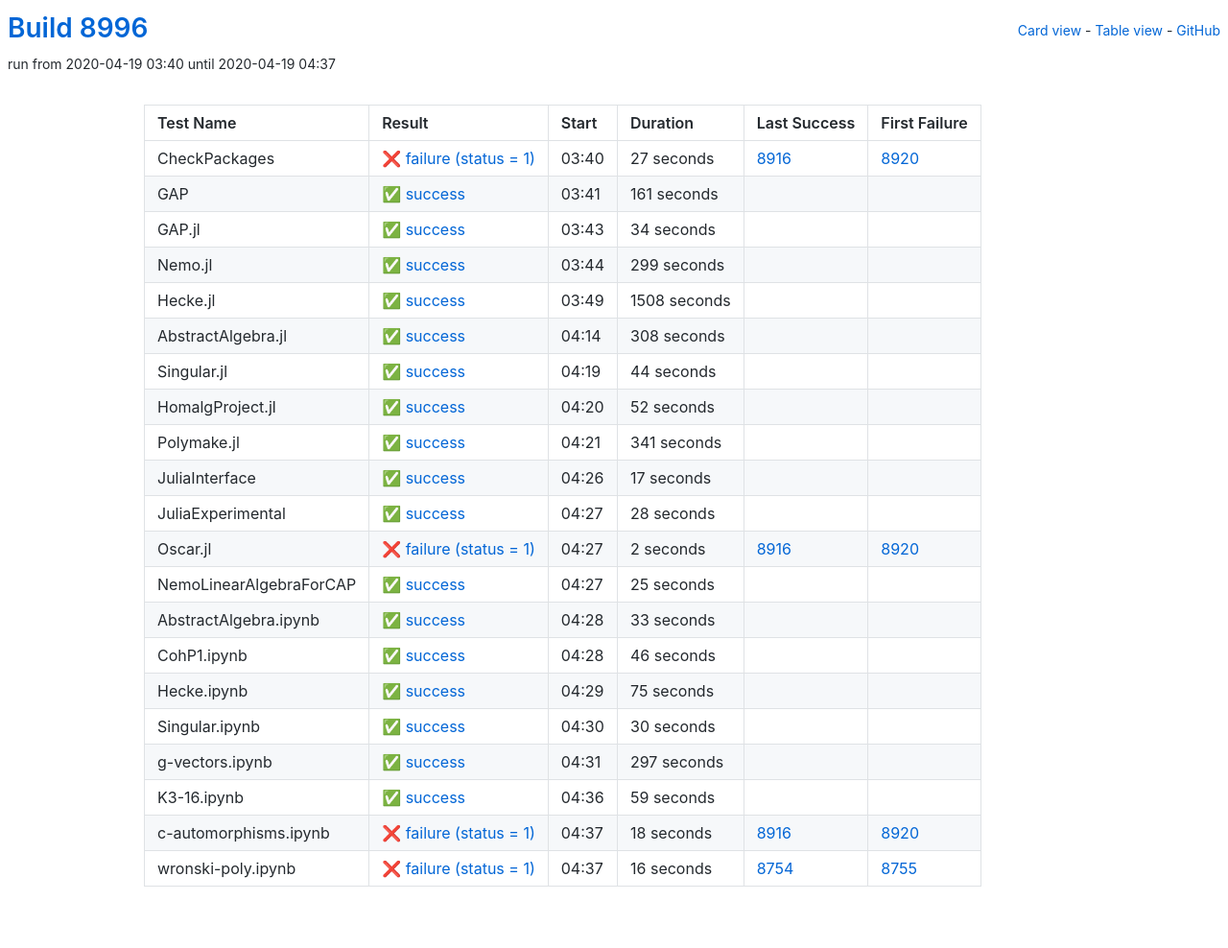
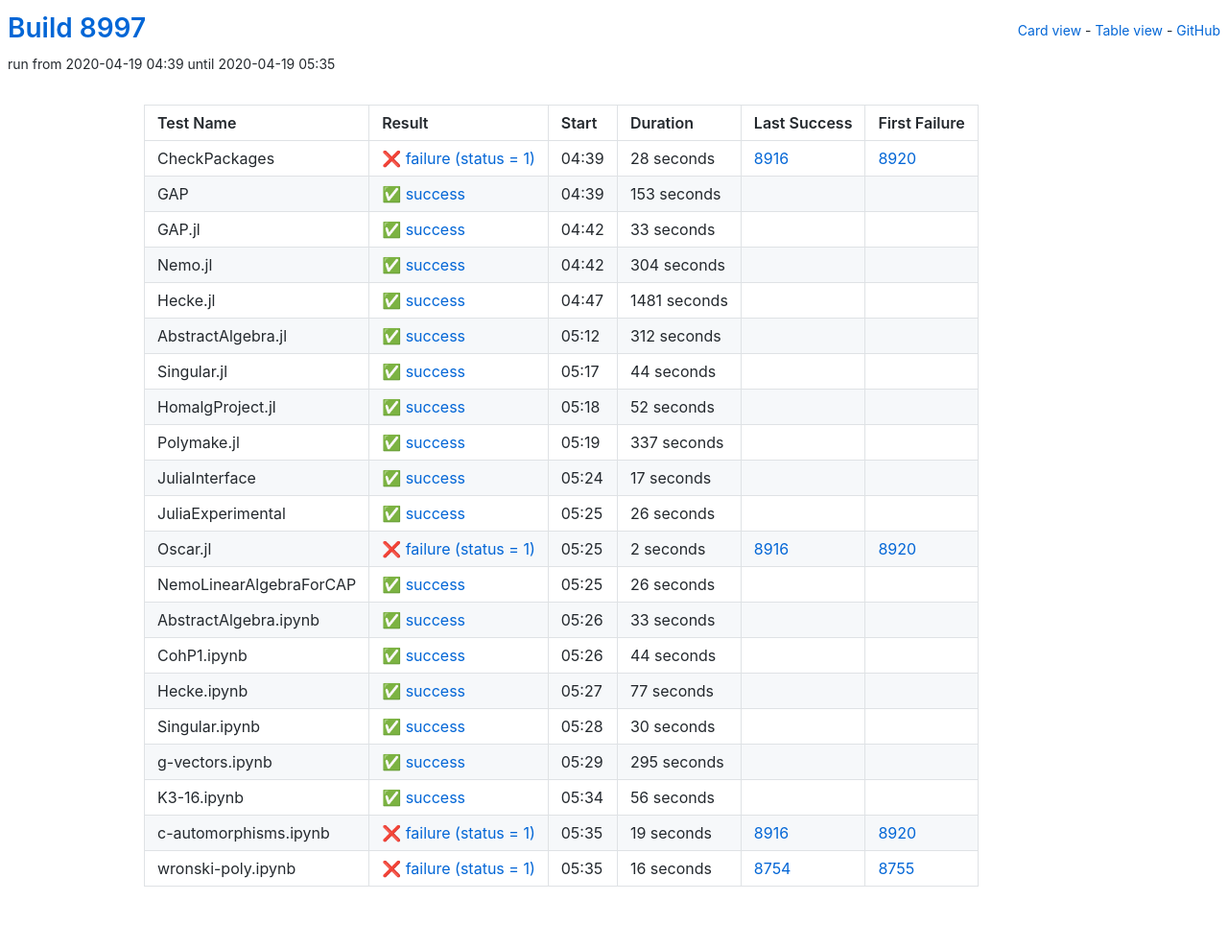
Before and after one commit to oscar-system/oscar-ci-status, a Jekyll site: the page built from table.html, in a window 1280 px wide. Shown: the whole page at 96% size. Built offline with Jekyll 4.4.1, drawn with Linux system fonts in a browser that asks for light colours.

Commit message:
Build 8997

```diff
--- a/_data/ci.yml
+++ b/_data/ci.yml
@@ -1,71 +1,71 @@
-build: 8996
-build_url: https://oscarci.mathematik.uni-kl.de/job/oscar/8996/
+build: 8997
+build_url: https://oscarci.mathematik.uni-kl.de/job/oscar/8997/
 job: oscar
 tests:
-- duration: 27
+- duration: 28
   exitcode: 1
   first_failure: 8920
   first_failure_url: https://oscarci.mathematik.uni-kl.de/job/oscar/8920/
   last_success: 8916
   last_success_url: https://oscarci.mathematik.uni-kl.de/job/oscar/8916/
-  log: https://oscarci.mathematik.uni-kl.de/job/oscar/8996/artifact/logs/build-8996/CheckPackages.log
+  log: https://oscarci.mathematik.uni-kl.de/job/oscar/8997/artifact/logs/build-8997/CheckPackages.log
   name: CheckPackages
-  start: 2020-04-19 03:40
+  start: 2020-04-19 04:39
   status: failure
   success: false
-- duration: 161
+- duration: 153
   exitcode: 0
   first_failure: false
   first_failure_url: null
   last_success: false
   last_success_url: null
-  log: https://oscarci.mathematik.uni-kl.de/job/oscar/8996/artifact/logs/build-8996/GAP.log
+  log: https://oscarci.mathematik.uni-kl.de/job/oscar/8997/artifact/logs/build-8997/GAP.log
   name: GAP
-  start: 2020-04-19 03:41
+  start: 2020-04-19 04:39
   status: success
   success: true
-- duration: 34
+- duration: 33
   exitcode: 0
   first_failure: false
   first_failure_url: null
   last_success: false
   last_success_url: null
-  log: https://oscarci.mathematik.uni-kl.de/job/oscar/8996/artifact/logs/build-8996/GAP.jl.log
+  log: https://oscarci.mathematik.uni-kl.de/job/oscar/8997/artifact/logs/build-8997/GAP.jl.log
   name: GAP.jl
-  start: 2020-04-19 03:43
+  start: 2020-04-19 04:42
   status: success
   success: true
-- duration: 299
+- duration: 304
   exitcode: 0
   first_failure: false
   first_failure_url: null
   last_success: false
   last_success_url: null
-  log: https://oscarci.mathematik.uni-kl.de/job/oscar/8996/artifact/logs/build-8996/Nemo.jl.log
+  log: https://oscarci.mathematik.uni-kl.de/job/oscar/8997/artifact/logs/build-8997/Nemo.jl.log
   name: Nemo.jl
-  start: 2020-04-19 03:44
+  start: 2020-04-19 04:42
   status: success
   success: true
-- duration: 1508
+- duration: 1481
   exitcode: 0
   first_failure: false
   first_failure_url: null
   last_success: false
   last_success_url: null
-  log: https://oscarci.mathematik.uni-kl.de/job/oscar/8996/artifact/logs/build-8996/Hecke.jl.log
+  log: https://oscarci.mathematik.uni-kl.de/job/oscar/8997/artifact/logs/build-8997/Hecke.jl.log
   name: Hecke.jl
-  start: 2020-04-19 03:49
+  start: 2020-04-19 04:47
   status: success
   success: true
-- duration: 308
+- duration: 312
   exitcode: 0
   first_failure: false
   first_failure_url: null
   last_success: false
   last_success_url: null
-  log: https://oscarci.mathematik.uni-kl.de/job/oscar/8996/artifact/logs/build-8996/AbstractAlgebra.jl.log
+  log: https://oscarci.mathematik.uni-kl.de/job/oscar/8997/artifact/logs/build-8997/AbstractAlgebra.jl.log
   name: AbstractAlgebra.jl
-  start: 2020-04-19 04:14
+  start: 2020-04-19 05:12
   status: success
   success: true
 - duration: 44
@@ -74,9 +74,9 @@ tests:
   first_failure_url: null
   last_success: false
   last_success_url: null
-  log: https://oscarci.mathematik.uni-kl.de/job/oscar/8996/artifact/logs/build-8996/Singular.jl.log
+  log: https://oscarci.mathematik.uni-kl.de/job/oscar/8997/artifact/logs/build-8997/Singular.jl.log
   name: Singular.jl
-  start: 2020-04-19 04:19
+  start: 2020-04-19 05:17
   status: success
   success: true
 - duration: 52
@@ -85,20 +85,20 @@ tests:
   first_failure_url: null
   last_success: false
   last_success_url: null
-  log: https://oscarci.mathematik.uni-kl.de/job/oscar/8996/artifact/logs/build-8996/HomalgProject.jl.log
+  log: https://oscarci.mathematik.uni-kl.de/job/oscar/8997/artifact/logs/build-8997/HomalgProject.jl.log
   name: HomalgProject.jl
-  start: 2020-04-19 04:20
+  start: 2020-04-19 05:18
   status: success
   success: true
-- duration: 341
+- duration: 337
   exitcode: 0
   first_failure: false
   first_failure_url: null
   last_success: false
   last_success_url: null
-  log: https://oscarci.mathematik.uni-kl.de/job/oscar/8996/artifact/logs/build-8996/Polymake.jl.log
+  log: https://oscarci.mathematik.uni-kl.de/job/oscar/8997/artifact/logs/build-8997/Polymake.jl.log
   name: Polymake.jl
-  start: 2020-04-19 04:21
+  start: 2020-04-19 05:19
   status: success
   success: true
 - duration: 17
@@ -107,20 +107,20 @@ tests:
   first_failure_url: null
   last_success: false
   last_success_url: null
-  log: https://oscarci.mathematik.uni-kl.de/job/oscar/8996/artifact/logs/build-8996/JuliaInterface.log
+  log: https://oscarci.mathematik.uni-kl.de/job/oscar/8997/artifact/logs/build-8997/JuliaInterface.log
   name: JuliaInterface
-  start: 2020-04-19 04:26
+  start: 2020-04-19 05:24
   status: success
   success: true
-- duration: 28
+- duration: 26
   exitcode: 0
   first_failure: false
   first_failure_url: null
   last_success: false
   last_success_url: null
-  log: https://oscarci.mathematik.uni-kl.de/job/oscar/8996/artifact/logs/build-8996/JuliaExperimental.log
+  log: https://oscarci.mathematik.uni-kl.de/job/oscar/8997/artifact/logs/build-8997/JuliaExperimental.log
   name: JuliaExperimental
-  start: 2020-04-19 04:27
+  start: 2020-04-19 05:25
   status: success
   success: true
 - duration: 2
@@ -129,20 +129,20 @@ tests:
   first_failure_url: https://oscarci.mathematik.uni-kl.de/job/oscar/8920/
   last_success: 8916
   last_success_url: https://oscarci.mathematik.uni-kl.de/job/oscar/8916/
-  log: https://oscarci.mathematik.uni-kl.de/job/oscar/8996/artifact/logs/build-8996/Oscar.jl.log
+  log: https://oscarci.mathematik.uni-kl.de/job/oscar/8997/artifact/logs/build-8997/Oscar.jl.log
   name: Oscar.jl
-  start: 2020-04-19 04:27
+  start: 2020-04-19 05:25
   status: failure
   success: false
-- duration: 25
+- duration: 26
   exitcode: 0
   first_failure: false
   first_failure_url: null
   last_success: false
   last_success_url: null
-  log: https://oscarci.mathematik.uni-kl.de/job/oscar/8996/artifact/logs/build-8996/NemoLinearAlgebraForCAP.log
+  log: https://oscarci.mathematik.uni-kl.de/job/oscar/8997/artifact/logs/build-8997/NemoLinearAlgebraForCAP.log
   name: NemoLinearAlgebraForCAP
-  start: 2020-04-19 04:27
+  start: 2020-04-19 05:25
   status: success
   success: true
 - duration: 33
@@ -151,31 +151,31 @@ tests:
   first_failure_url: null
   last_success: false
   last_success_url: null
-  log: https://oscarci.mathematik.uni-kl.de/job/oscar/8996/artifact/logs/build-8996/AbstractAlgebra.ipynb.log
+  log: https://oscarci.mathematik.uni-kl.de/job/oscar/8997/artifact/logs/build-8997/AbstractAlgebra.ipynb.log
   name: AbstractAlgebra.ipynb
-  start: 2020-04-19 04:28
+  start: 2020-04-19 05:26
   status: success
   success: true
-- duration: 46
+- duration: 44
   exitcode: 0
   first_failure: false
   first_failure_url: null
   last_success: false
   last_success_url: null
-  log: https://oscarci.mathematik.uni-kl.de/job/oscar/8996/artifact/logs/build-8996/CohP1.ipynb.log
+  log: https://oscarci.mathematik.uni-kl.de/job/oscar/8997/artifact/logs/build-8997/CohP1.ipynb.log
   name: CohP1.ipynb
-  start: 2020-04-19 04:28
+  start: 2020-04-19 05:26
   status: success
   success: true
-- duration: 75
+- duration: 77
   exitcode: 0
   first_failure: false
   first_failure_url: null
   last_success: false
   last_success_url: null
-  log: https://oscarci.mathematik.uni-kl.de/job/oscar/8996/artifact/logs/build-8996/Hecke.ipynb.log
+  log: https://oscarci.mathematik.uni-kl.de/job/oscar/8997/artifact/logs/build-8997/Hecke.ipynb.log
   name: Hecke.ipynb
-  start: 2020-04-19 04:29
+  start: 2020-04-19 05:27
   status: success
   success: true
 - duration: 30
@@ -184,42 +184,42 @@ tests:
   first_failure_url: null
   last_success: false
   last_success_url: null
-  log: https://oscarci.mathematik.uni-kl.de/job/oscar/8996/artifact/logs/build-8996/Singular.ipynb.log
+  log: https://oscarci.mathematik.uni-kl.de/job/oscar/8997/artifact/logs/build-8997/Singular.ipynb.log
   name: Singular.ipynb
-  start: 2020-04-19 04:30
+  start: 2020-04-19 05:28
   status: success
   success: true
-- duration: 297
+- duration: 295
   exitcode: 0
   first_failure: false
   first_failure_url: null
   last_success: false
   last_success_url: null
-  log: https://oscarci.mathematik.uni-kl.de/job/oscar/8996/artifact/logs/build-8996/g-vectors.ipynb.log
+  log: https://oscarci.mathematik.uni-kl.de/job/oscar/8997/artifact/logs/build-8997/g-vectors.ipynb.log
   name: g-vectors.ipynb
-  start: 2020-04-19 04:31
+  start: 2020-04-19 05:29
   status: success
   success: true
-- duration: 59
+- duration: 56
   exitcode: 0
   first_failure: false
   first_failure_url: null
   last_success: false
   last_success_url: null
-  log: https://oscarci.mathematik.uni-kl.de/job/oscar/8996/artifact/logs/build-8996/K3-16.ipynb.log
+  log: https://oscarci.mathematik.uni-kl.de/job/oscar/8997/artifact/logs/build-8997/K3-16.ipynb.log
   name: K3-16.ipynb
-  start: 2020-04-19 04:36
+  start: 2020-04-19 05:34
   status: success
   success: true
-- duration: 18
+- duration: 19
   exitcode: 1
   first_failure: 8920
   first_failure_url: https://oscarci.mathematik.uni-kl.de/job/oscar/8920/
   last_success: 8916
   last_success_url: https://oscarci.mathematik.uni-kl.de/job/oscar/8916/
-  log: https://oscarci.mathematik.uni-kl.de/job/oscar/8996/artifact/logs/build-8996/c-automorphisms.ipynb.log
+  log: https://oscarci.mathematik.uni-kl.de/job/oscar/8997/artifact/logs/build-8997/c-automorphisms.ipynb.log
   name: c-automorphisms.ipynb
-  start: 2020-04-19 04:37
+  start: 2020-04-19 05:35
   status: failure
   success: false
 - duration: 16
@@ -228,8 +228,8 @@ tests:
   first_failure_url: https://oscarci.mathematik.uni-kl.de/job/oscar/8755/
   last_success: 8754
   last_success_url: https://oscarci.mathematik.uni-kl.de/job/oscar/8754/
-  log: https://oscarci.mathematik.uni-kl.de/job/oscar/8996/artifact/logs/build-8996/wronski-poly.ipynb.log
+  log: https://oscarci.mathematik.uni-kl.de/job/oscar/8997/artifact/logs/build-8997/wronski-poly.ipynb.log
   name: wronski-poly.ipynb
-  start: 2020-04-19 04:37
+  start: 2020-04-19 05:35
   status: failure
   success: false
```
Also changed, not shown: README.md.
